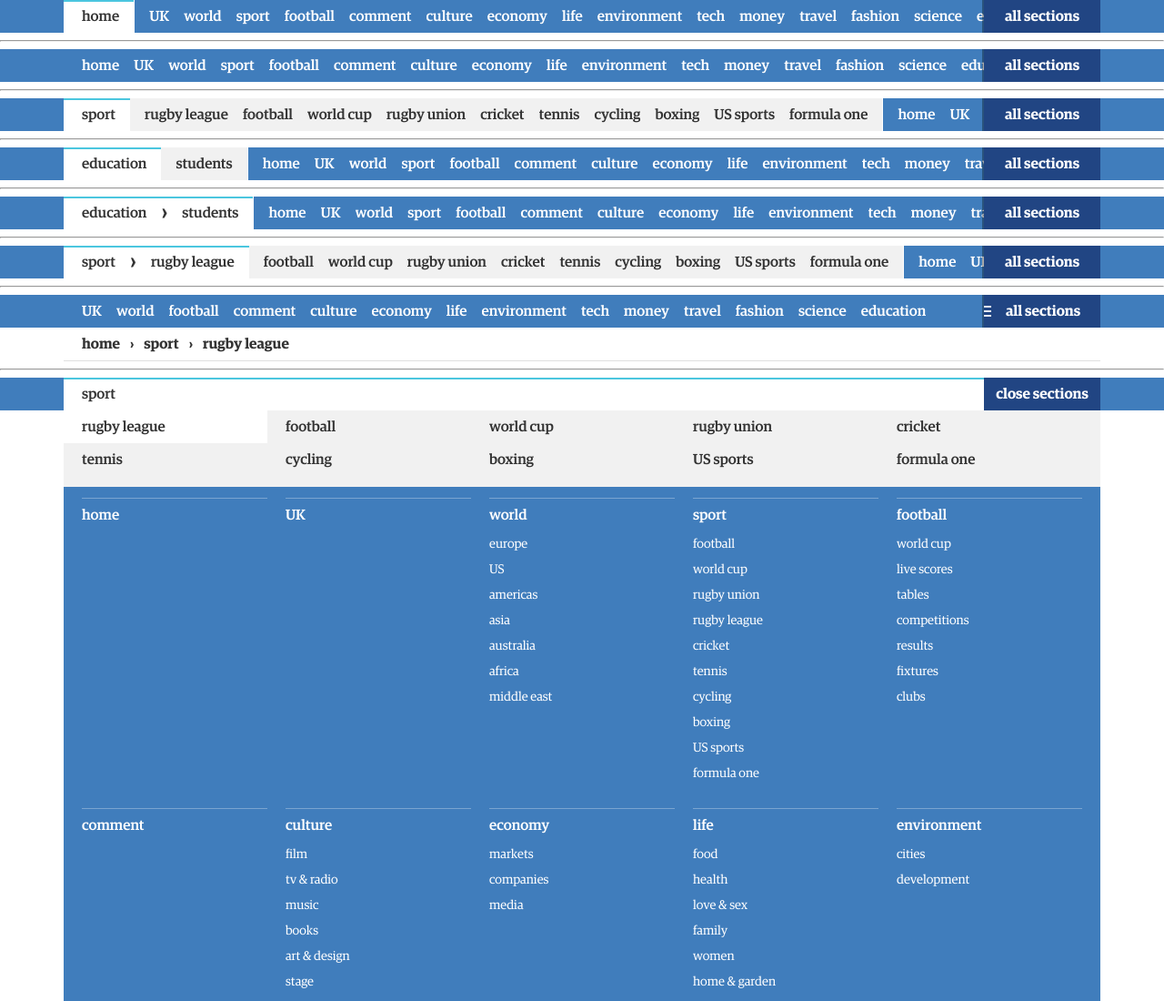
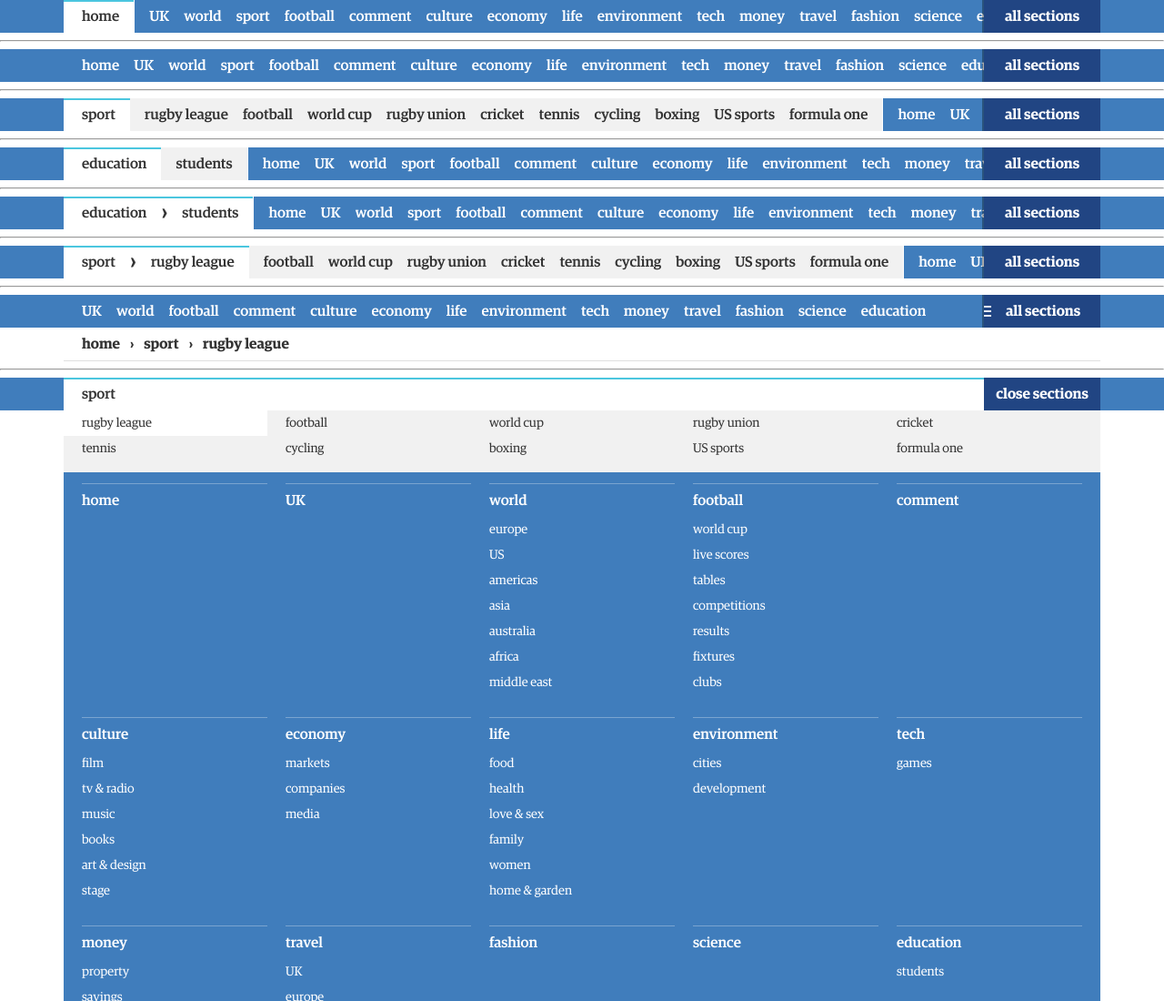
Before and after one commit to sndrs/guardian-navigation-prototype, a website: page index.html in a window 1280 px wide. Shown: the top 1100 px of the page at 91% size. Drawn offline with Linux system fonts and the light colour scheme.

```diff
--- a/_new-navigation.scss
+++ b/_new-navigation.scss
@@ -414,6 +414,13 @@
         float: none;
         display: block;
     }
+    .local-navigation__action {
+        @include rem((
+            font-size: 14px,
+        ));
+        line-height: 2;
+        font-weight: normal;
+    }
     .local-navigation__parent {
         @include mq(tablet) {
             @include rem((
@@ -659,7 +666,6 @@
     .new-navigation--collapsed & {
         padding-left: 12px;
     }
-
 }
 .new-navigation__toggle__icon {
     position: absolute;
--- a/index.html
+++ b/index.html
@@ -1407,41 +1407,6 @@
                                 </ul>
                             </li>
                             <li class="global-navigation__section">
-                                <a href="/sport" class="global-navigation__title">sport</a>
-                                <ul class="global-navigation__children">
-                                    <li class="global-navigation__child">
-                                        <a class="global-navigation__action" href="/football">football</a>
-                                    </li>
-                                    <li class="global-navigation__child">
-                                        <a class="global-navigation__action" href="/football/world-cup-2014">world cup</a>
-                                    </li>
-                                    <li class="global-navigation__child">
-                                        <a class="global-navigation__action" href="/sport/rugby-union">rugby union</a>
-                                    </li>
-                                    <li class="global-navigation__child">
-                                        <a class="global-navigation__action" href="/sport/rugbyleague">rugby league</a>
-                                    </li>
-                                    <li class="global-navigation__child">
-                                        <a class="global-navigation__action" href="/sport/cricket">cricket</a>
-                                    </li>
-                                    <li class="global-navigation__child">
-                                        <a class="global-navigation__action" href="/sport/tennis">tennis</a>
-                                    </li>
-                                    <li class="global-navigation__child">
-                                        <a class="global-navigation__action" href="/sport/cycling">cycling</a>
-                                    </li>
-                                    <li class="global-navigation__child">
-                                        <a class="global-navigation__action" href="/sport/boxing">boxing</a>
-                                    </li>
-                                    <li class="global-navigation__child">
-                                        <a class="global-navigation__action" href="/sport/us-sport">US sports</a>
-                                    </li>
-                                    <li class="global-navigation__child">
-                                        <a class="global-navigation__action" href="/sport/formulaone">formula one</a>
-                                    </li>
-                                </ul>
-                            </li>
-                            <li class="global-navigation__section">
                                 <a href="/football" class="global-navigation__title">football</a>
                                 <ul class="global-navigation__children">
                                     <li class="global-navigation__child">
@@ -1927,41 +1892,6 @@
                                 </ul>
                             </li>
                             <li class="global-navigation__section">
-                                <a href="/sport" class="global-navigation__title">sport</a>
-                                <ul class="global-navigation__children">
-                                    <li class="global-navigation__child">
-                                        <a class="global-navigation__action" href="/football">football</a>
-                                    </li>
-                                    <li class="global-navigation__child">
-                                        <a class="global-navigation__action" href="/football/world-cup-2014">world cup</a>
-                                    </li>
-                                    <li class="global-navigation__child">
-                                        <a class="global-navigation__action" href="/sport/rugby-union">rugby union</a>
-                                    </li>
-                                    <li class="global-navigation__child">
-                                        <a class="global-navigation__action" href="/sport/rugbyleague">rugby league</a>
-                                    </li>
-                                    <li class="global-navigation__child">
-                                        <a class="global-navigation__action" href="/sport/cricket">cricket</a>
-                                    </li>
-                                    <li class="global-navigation__child">
-                                        <a class="global-navigation__action" href="/sport/tennis">tennis</a>
-                                    </li>
-                                    <li class="global-navigation__child">
-                                        <a class="global-navigation__action" href="/sport/cycling">cycling</a>
-                                    </li>
-                                    <li class="global-navigation__child">
-                                        <a class="global-navigation__action" href="/sport/boxing">boxing</a>
-                                    </li>
-                                    <li class="global-navigation__child">
-                                        <a class="global-navigation__action" href="/sport/us-sport">US sports</a>
-                                    </li>
-                                    <li class="global-navigation__child">
-                                        <a class="global-navigation__action" href="/sport/formulaone">formula one</a>
-                                    </li>
-                                </ul>
-                            </li>
-                            <li class="global-navigation__section">
                                 <a href="/football" class="global-navigation__title">football</a>
                                 <ul class="global-navigation__children">
                                     <li class="global-navigation__child">
```
Also changed, not shown: style.css.
